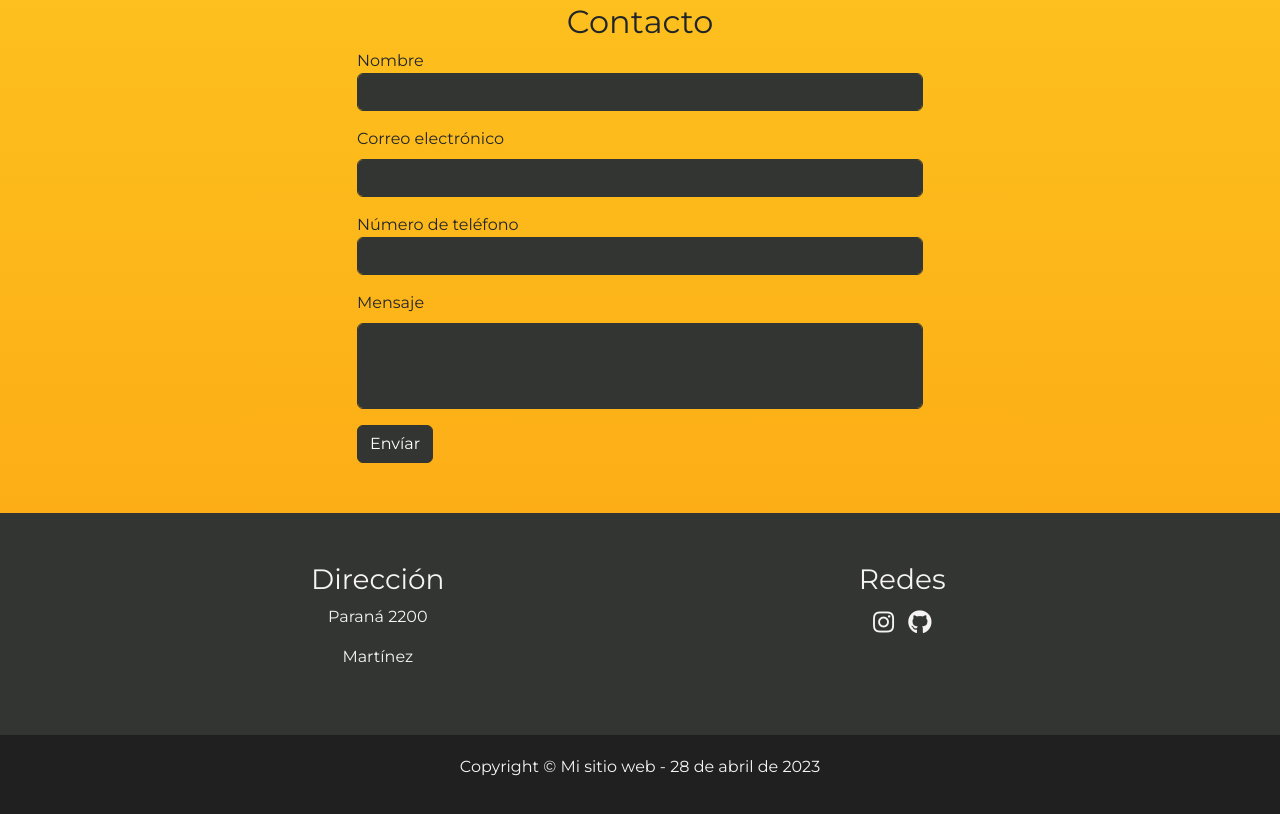
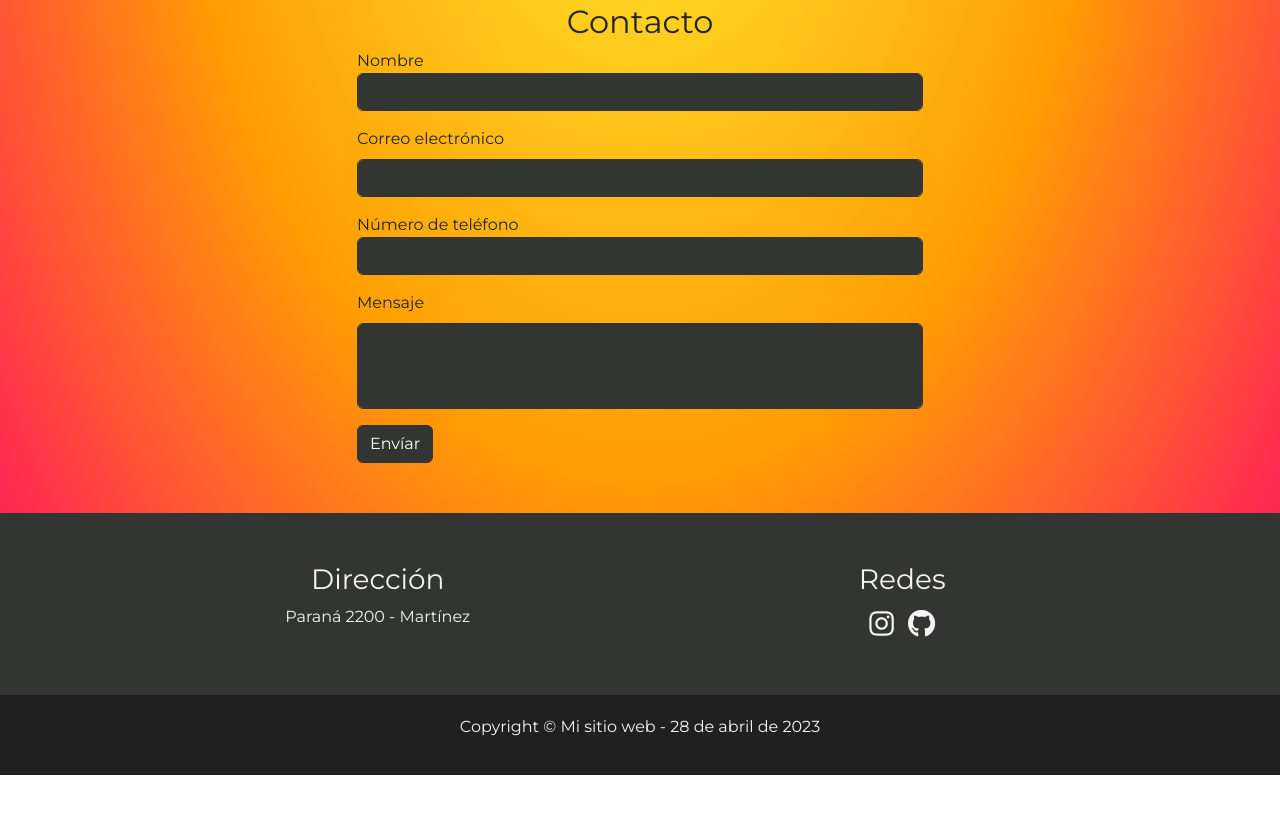
Before and after one commit to felacostanza/Ejercicios-CSS, a plain HTML site: page Ejercicios/Portfolio/index.html in a window 1280 px wide. Shown: the part 1306-2120 px from the top of the page. After the commit the page ends 2081 px from the top, so only its background shows below. Drawn offline with nearby package versions, Linux system fonts and the light colour scheme.

Commit message:
Modificaciones Portfolio

```diff
--- a/Ejercicios/Portfolio/index.html
+++ b/Ejercicios/Portfolio/index.html
@@ -109,13 +109,12 @@
         <div class="row footer justify-content-evenly">
             <div class="col-xs-12 col-sm-12 col-md-5 col-lg-4 col-xl-4">
                 <h3>Dirección</h3>
-                <p>Paraná 2200</p>
-                <p>Martínez</p>
+                <p>Paraná 2200 - Martínez</p>
             </div>
             <div class="col-xs-12 col-sm-12 col-md-5 col-lg-4 col-xl-4">
                 <h3>Redes</h3>
-                <a href="https://www.instagram.com/felacostanza_" target="_blank"><i class="fab fa-instagram"></i></a>
-                <a href="https://github.com/felacostanza" target="_blank"><i class="fab fa-github"></i></a>
+                <a href="https://www.instagram.com/felacostanza_" target="_blank"><i class="fab fa-instagram" id="instagram"></i></a>
+                <a href="https://github.com/felacostanza" target="_blank"><i class="fab fa-github" id="github"></i></a>
             </div>
         </div>
         <div class="row copyright justify-content-center">
--- a/Ejercicios/Portfolio/style.css
+++ b/Ejercicios/Portfolio/style.css
@@ -60,7 +60,7 @@ header img{
 }
 
 body{
-    background: linear-gradient(#FFEE32, #fca311);
+    background: radial-gradient(#FFEE32, #ff9e02, #ff006e);
 }
 
 .portfolio{
@@ -82,6 +82,10 @@ body{
     background-color: #202020;
     border-radius: 0;
     color: #F5F3F4;
+}
+
+.card-text{
+    text-align: center;
 }
 
 .acercaDeMi{
@@ -143,7 +147,7 @@ body{
 }
 
 .footer a i{
-    font-size: 150%;
+    font-size: 175%;
     padding: 5px;
 }
 
@@ -152,6 +156,27 @@ body{
     color: #F5F3F4;
 }
 
+#instagram{
+    transition: transform 0.5s;
+}
+
+#instagram:hover{
+    transform: scale(1.6);
+    background: linear-gradient(to bottom right, #fca311, #ff006e, #540d6e);
+    -webkit-background-clip: text;
+    color: transparent;
+}
+
+#github{
+    transition: transform 0.5s;
+}
+
+#github:hover{
+    transform: scale(1.6);
+    background: #4078c0;
+    -webkit-background-clip: text;
+    color: transparent;
+}
 
 .copyright{
     background-color: #202020;
@@ -159,3 +184,9 @@ body{
     color: #F5F3F4;
     padding: 20px;
 }
+
+@media only screen and (max-width: 294px){
+    .navbar-brand{
+        font-size: 100%;
+    }
+}
```
Also changed, not shown: 1 other file.
